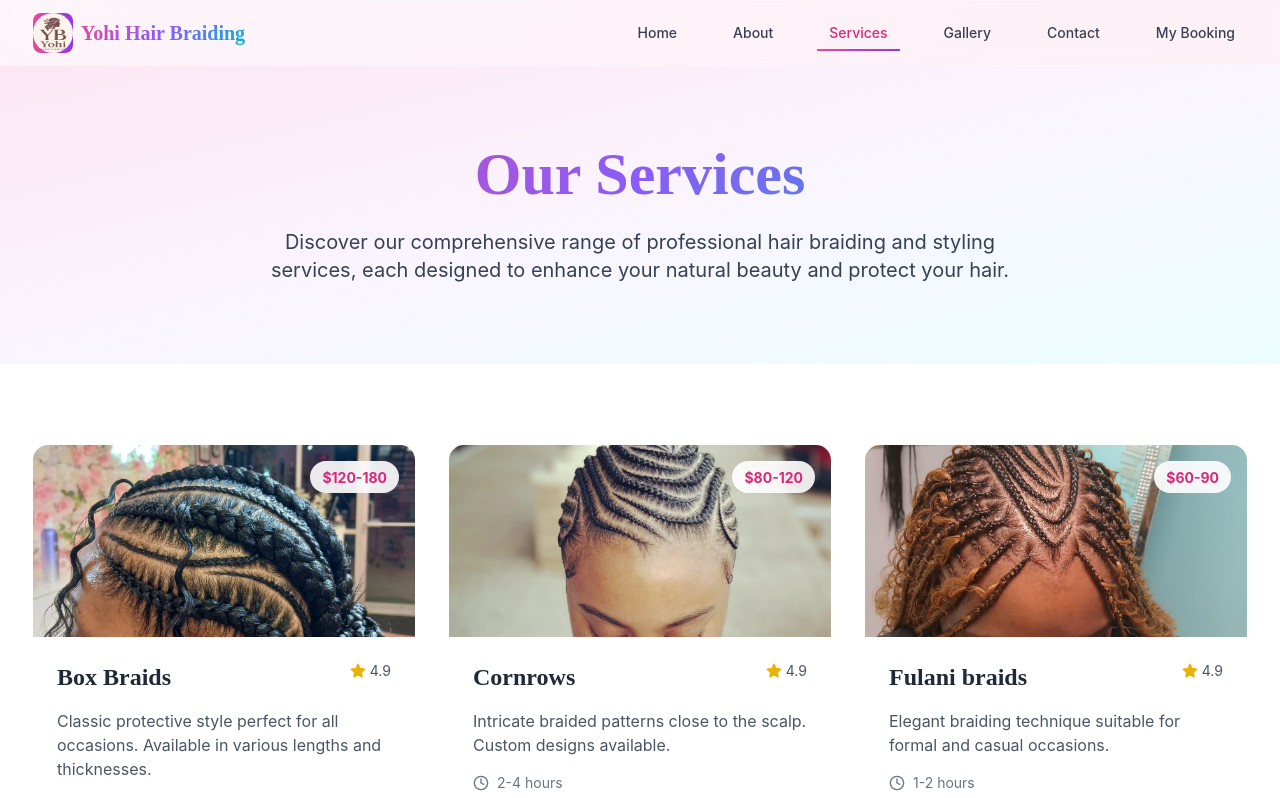
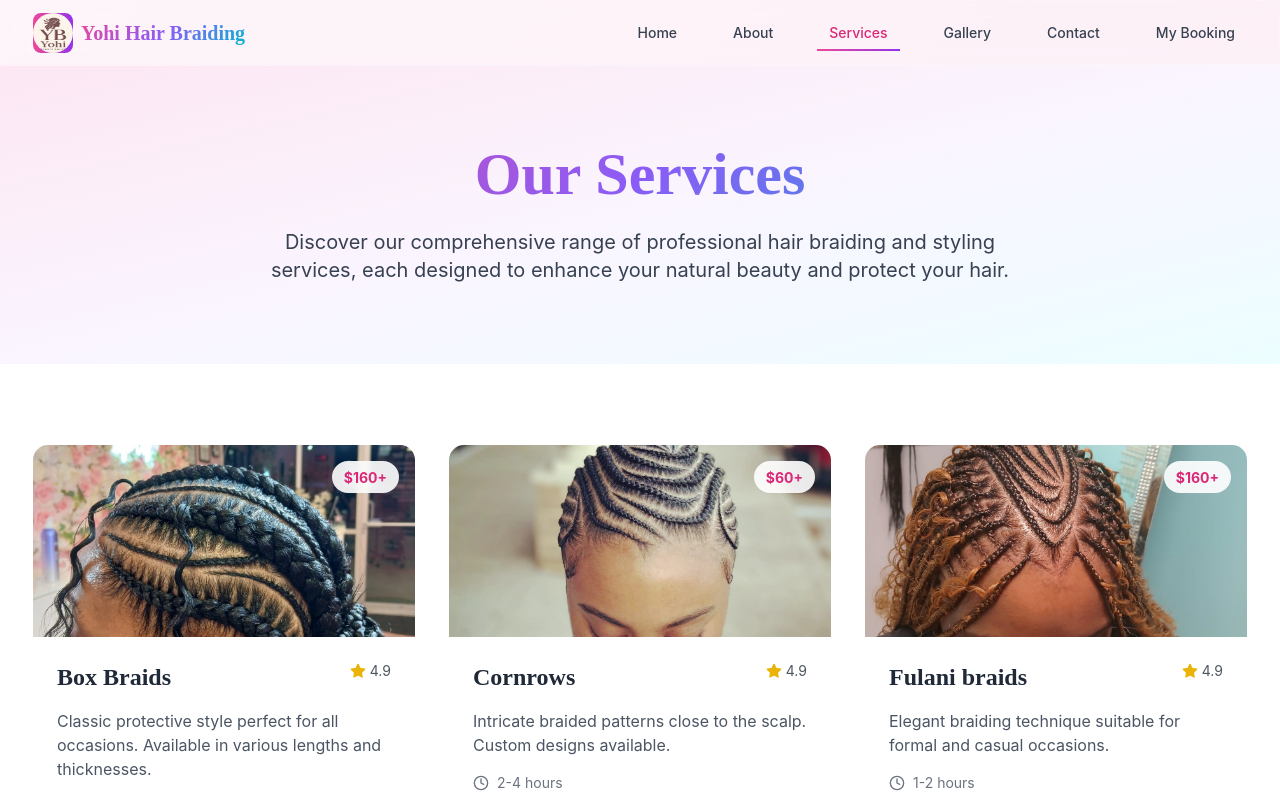
Before and after one commit to Amenu-sh/Yohi-Hair-Braiding, a React (Vite) app: page /services in a window 1280 px wide. Shown: the top 798 px of the page. Built offline with nearby package versions, Linux system fonts and the light colour scheme.

Commit message:
updated services prices

```diff
--- a/src/components/BookingForm.jsx
+++ b/src/components/BookingForm.jsx
@@ -96,13 +96,13 @@ const BookingForm = ({ isOpen, onClose, selectedService = null }) => {
   const services = [
     {
       value: "box-braids",
-      label: "Box Braids ($120-180)",
+      label: "Box Braids ($160+)",
       duration: "4-6 hours",
     },
-    { value: "cornrows", label: "Cornrows ($80-120)", duration: "2-4 hours" },
+    { value: "cornrows", label: "Cornrows ($160+)", duration: "2-4 hours" },
     {
       value: "fulani-braids",
-      label: "Fulani Braids ($60-90)",
+      label: "Fulani Braids ($160+)",
       duration: "1-2 hours",
     },
     {
@@ -122,7 +122,7 @@ const BookingForm = ({ isOpen, onClose, selectedService = null }) => {
     },
     {
       value: "knotless-braids",
-      label: "Knotless Braids ($150-220)",
+      label: "Knotless Braids ($160+)",
       duration: "5-7 hours",
     },
     {
--- a/src/pages/GalleryPage.jsx
+++ b/src/pages/GalleryPage.jsx
@@ -100,6 +100,13 @@ const GalleryPage = () => {
       title: "Feed-in Cornrows",
       description: "Natural-looking feed-in cornrows",
       image: "/images/gallery/hair-styling3.jpg",
+    },
+    {
+      id: 13,
+      category: "Kids braids",
+      title: "Feed-in Cornrows",
+      description: "Natural-looking feed-in cornrows",
+      image: "/images/gallery/kids-braids.jpg",
     },
   ];
 
--- a/src/pages/HomePage.jsx
+++ b/src/pages/HomePage.jsx
@@ -19,7 +19,7 @@ const HomePage = () => {
       description: "More detailed and brief description is coming soon!",
       image: "/images/gallery/hair-styling1.jpg",
       video: "/videos/hair-styling.mp4",
-      price: "$120-180",
+      price: "$160+",
     },
     {
       id: 2,
@@ -27,7 +27,7 @@ const HomePage = () => {
       description: "More detailed and brief description is coming soon!",
       image: "/images/gallery/cornrows.jpg",
       video: "/videos/hair-styling.mp4",
-      price: "$80-120",
+      price: "$60+",
     },
     {
       id: 3,
@@ -35,7 +35,7 @@ const HomePage = () => {
       description: "More detailed and brief description is coming soon!",
       image: "/images/gallery/fulani-1:2-1:2.jpg",
       video: "/videos/hair-styling.mp4",
-      price: "$60-90",
+      price: "$160+",
     },
     {
       id: 4,
@@ -47,11 +47,11 @@ const HomePage = () => {
     },
     {
       id: 5,
-      name: "Knotless box braids",
+      name: "Knotless braids",
       description: "More detailed and brief description is coming soon!",
       image: "/images/gallery/knotles-braids.jpg",
       video: "/videos/hair-styling.mp4",
-      price: "$90-150",
+      price: "$160+",
     },
     {
       id: 6,
--- a/src/pages/ServicesPage.jsx
+++ b/src/pages/ServicesPage.jsx
@@ -17,7 +17,7 @@ const ServicesPage = () => {
       description:
         "Classic protective style perfect for all occasions. Available in various lengths and thicknesses.",
       duration: "4-6 hours",
-      price: "$120-180",
+      price: "$160+",
       image: "/images/gallery/hair-styling1.jpg",
       features: [
         "Protective styling",
@@ -32,7 +32,7 @@ const ServicesPage = () => {
       description:
         "Intricate braided patterns close to the scalp. Custom designs available.",
       duration: "2-4 hours",
-      price: "$80-120",
+      price: "$60+",
       image: "/images/gallery/cornrows.jpg",
       features: [
         "Scalp-friendly",
@@ -47,7 +47,7 @@ const ServicesPage = () => {
       description:
         "Elegant braiding technique suitable for formal and casual occasions.",
       duration: "1-2 hours",
-      price: "$60-90",
+      price: "$160+",
       image: "/images/gallery/fulani-1:2-1:2.jpg",
       features: [
         "Classic elegance",
@@ -106,7 +106,7 @@ const ServicesPage = () => {
       description:
         "Modern braiding technique that reduces tension and provides a more natural look.",
       duration: "5-7 hours",
-      price: "$150-220",
+      price: "$160+",
       image: "/images/gallery/knotles-braids.jpg",
       features: [
         "Reduced tension",
@@ -121,7 +121,7 @@ const ServicesPage = () => {
       description:
         "Traditional African braiding style with decorative beads and accessories.",
       duration: "4-6 hours",
-      price: "$130-170",
+      price: "$160+",
       image: "/images/gallery/fulani-1:2-1:2.jpg",
       features: [
         "Cultural heritage",
```
Also changed, not shown: public/images/gallery/kids-braids.jpg (added).
